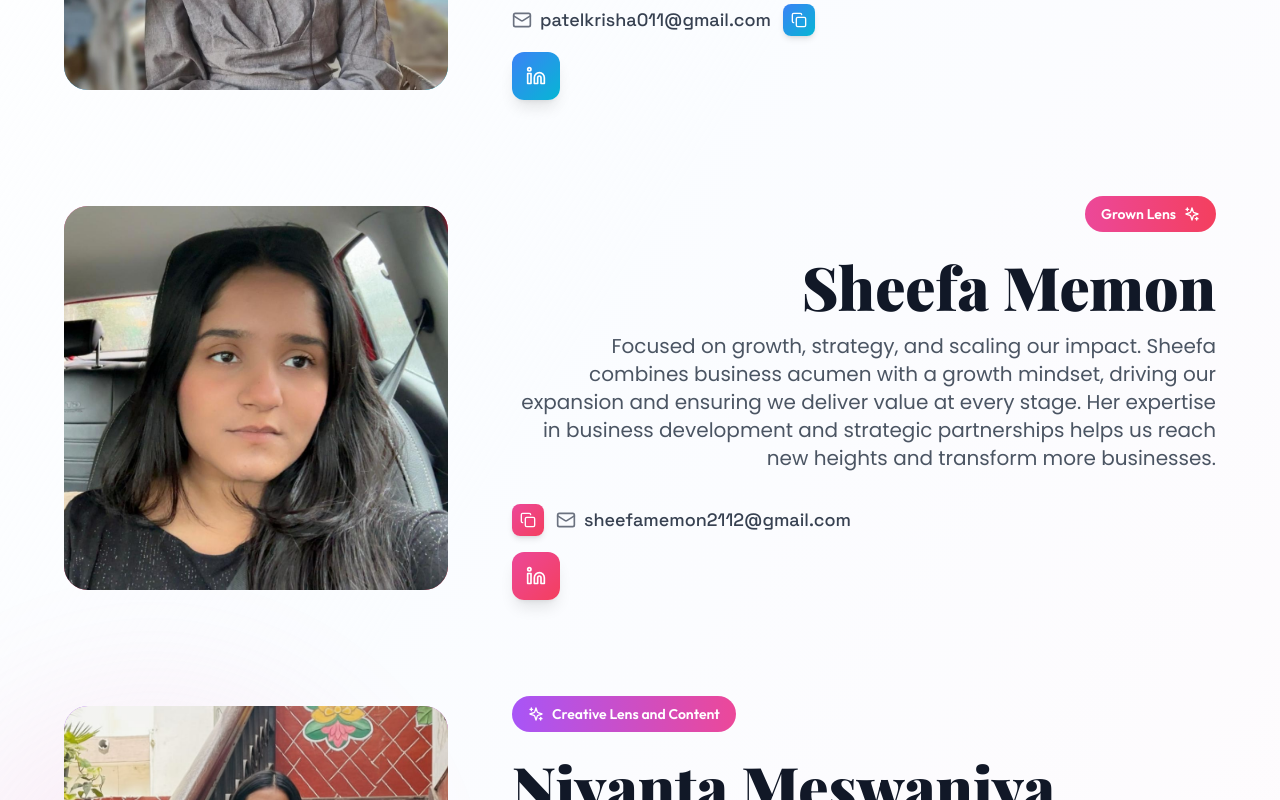
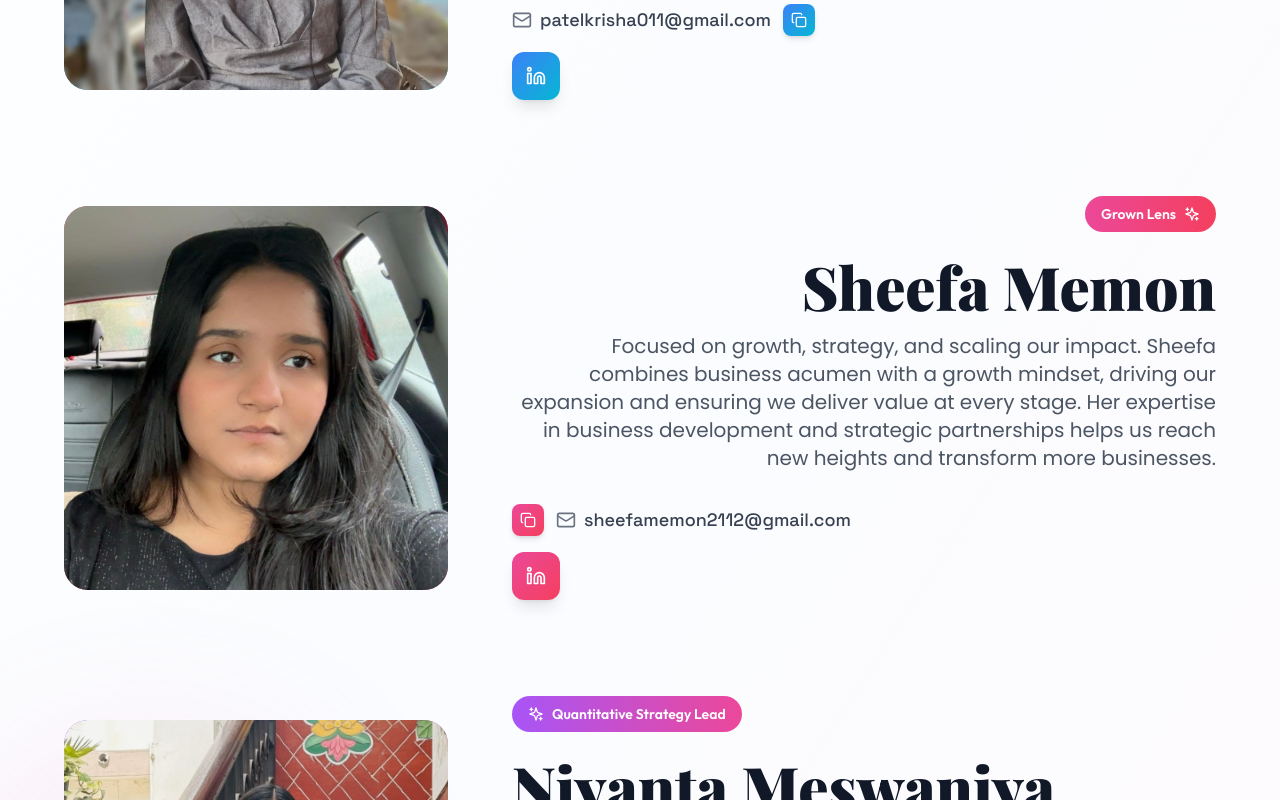
Before and after one commit to StratGenAI/website_frontend, a Next.js app: page / in a window 1280 px wide. Shown: the part 2672-3472 px from the top of the page. Built offline with nearby package versions, Linux system fonts and the light colour scheme.

Commit message:
Fix LinkedIn links, update Niyanta role to Quantitative Strategy Lead with math/physics expertise

```diff
--- a/components/sections/FoundersPanel.tsx
+++ b/components/sections/FoundersPanel.tsx
@@ -25,14 +25,14 @@ const founders = [
     bio: 'Focused on growth, strategy, and scaling our impact. Sheefa combines business acumen with a growth mindset, driving our expansion and ensuring we deliver value at every stage. Her expertise in business development and strategic partnerships helps us reach new heights and transform more businesses.',
     image: '/sheefa-memon.jpg',
     email: 'sheefamemon2112@gmail.com',
-    linkedin: 'http://linkedin.com/in/sheefa-memon-8b845a340',
+    linkedin: 'https://www.linkedin.com/in/sheefa-memon-8b845a340',
     gradient: 'from-pink-500 to-rose-500',
   },
   {
     id: 3,
     name: 'Niyanta Meswaniya',
-    role: 'Creative Lens and Content',
-    bio: 'The creative force behind our brand and communications. Niyanta brings artistic vision and strategic content expertise, ensuring our solutions are not just powerful but also beautifully presented. Her ability to translate complex AI concepts into compelling narratives makes technology accessible and engaging.',
+    role: 'Quantitative Strategy Lead',
+    bio: 'A strategic thinker with strong foundations in mathematics and physics. Niyanta leverages her analytical expertise to develop data-driven strategies and quantitative solutions. Her ability to apply mathematical models and scientific principles to complex business problems enables us to create innovative, evidence-based approaches that drive measurable results.',
     image: '/niyanta-meswaniya.jpg',
     email: 'niyantameswaniya@gmail.com',
     linkedin: 'https://www.linkedin.com/in/meswaniya-niyanta-67880031a',
```
